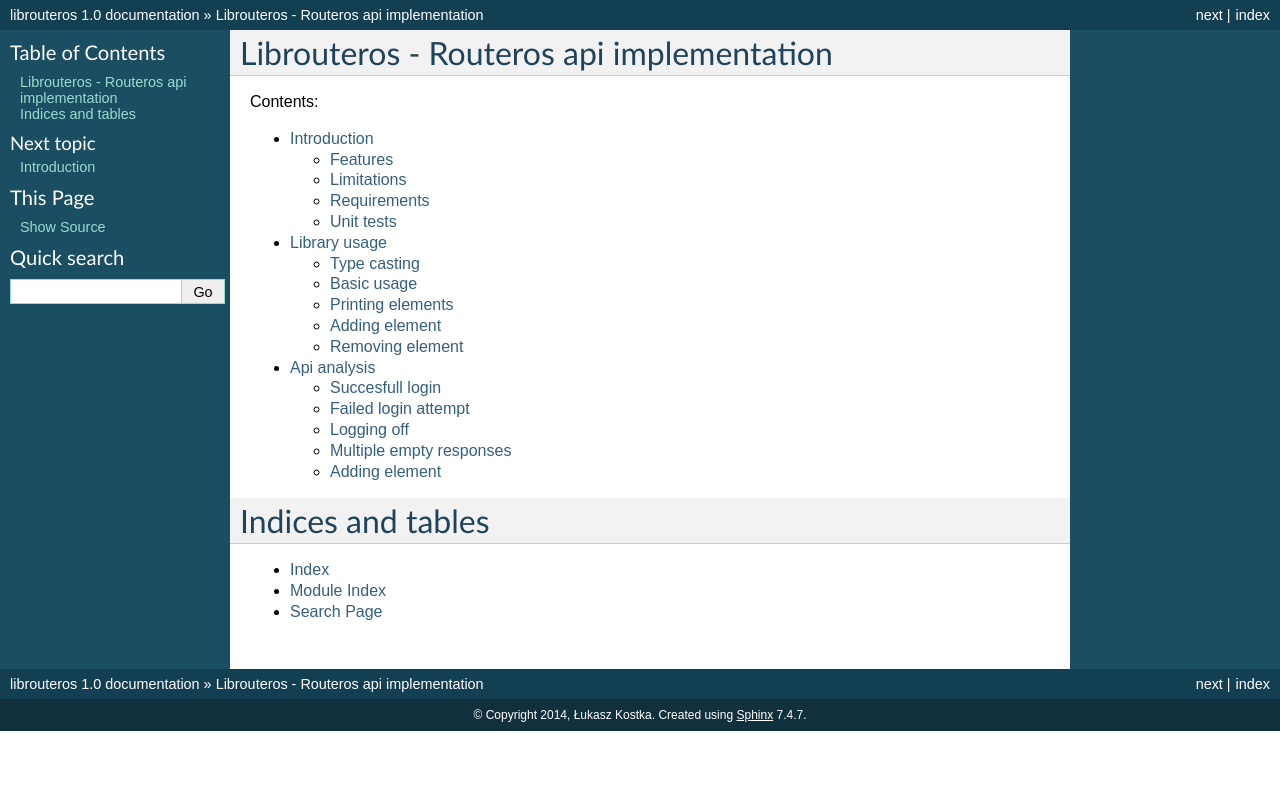
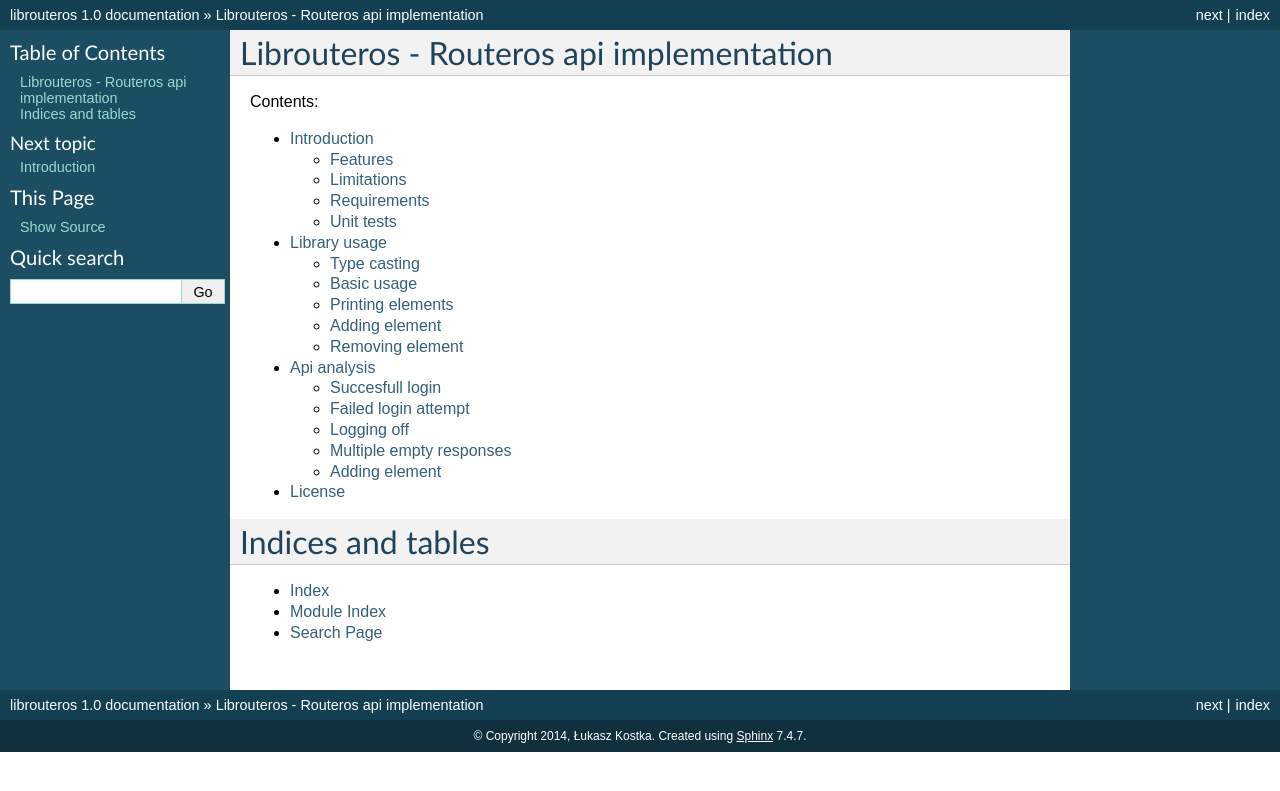
Before and after one commit to hoeseung18k/librouteros-docs, a Sphinx documentation site: the page built from docs/index.rst, in a window 1280 px wide. Shown: the top 791 px of the page. Built offline with Sphinx 7.4.7, drawn with Linux system fonts in a browser that asks for light colours.

Commit message:
added license

```diff
--- a/docs/index.rst
+++ b/docs/index.rst
@@ -14,7 +14,7 @@
     introduction
     usage
     api_analysis
-
+    license
 
 Indices and tables
 ==================
--- /dev/null
+++ b/docs/license.rst
@@ -0,0 +1,5 @@
+License
+-------
+
+.. include:: LICENSE
+   :literal:
```
